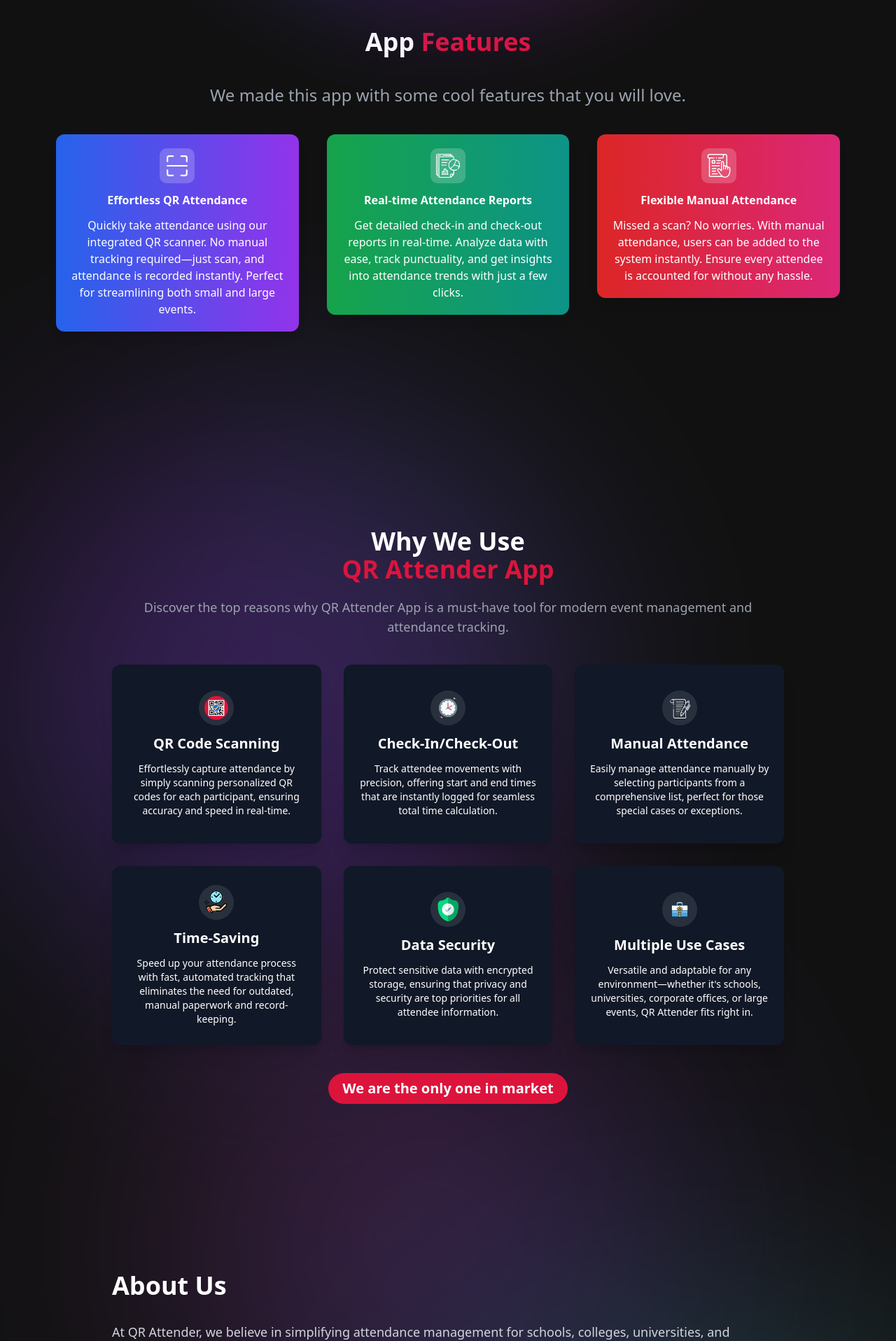
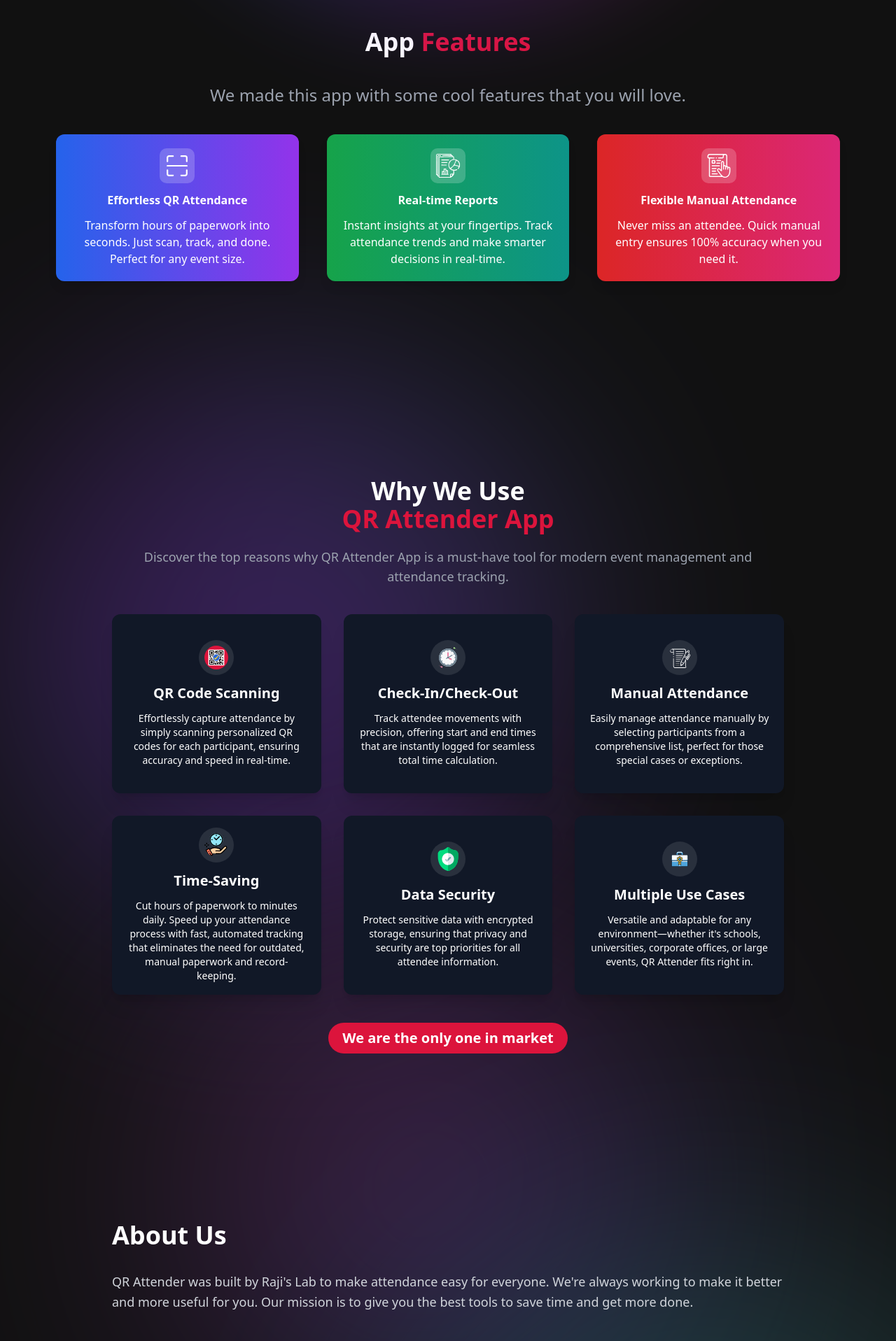
Before and after one commit to BuddhadebKoner/qrAttender.com, a React (Vite) app: page / in a window 1280 px wide. Shown: the part 880-2797 px from the top of the page at 70% size. Built offline with nearby package versions, Linux system fonts and the light colour scheme; no server answers; the HTML template or start-up script is replaced by a standard one.

Commit message:
info chnages

```diff
--- a/src/components/Hero.jsx
+++ b/src/components/Hero.jsx
@@ -18,7 +18,7 @@
             target="_blank"
             href="https://qrcards.rajislab.com/"
             className="w-fit h-fit bg-hero-text text-white px-4 lg:px-10 py-2 rounded-full mt-5 text-sm lg:text-xl font-semibold shadow-md hover:shadow-lg transition-all duration-300 transform md:hover:scale-105 hover:bg-opacity-90 relative z-10">
-            Generate QR ID
+            Generate QR CARDS
          </a>
          {/* <p className="text-gray-400 mt-10 relative z-10">to being a premium member</p>
             <div className="flex gap-5 justify-center items-center">
--- a/src/constant/constants.js
+++ b/src/constant/constants.js
@@ -1,8 +1,9 @@
 export const steps = [
   {
     id: 1,
-    title: "Step 1: Generate Your QR ID Card",
-    description: "Generate your QR ID card at Generate QR ID.",
+    title: "Step 1: Generate QR Cards",
+    description:
+      "Generate the QR ID cards for your students or employees at qrcards.rajislab.com",
     icon: "/assets/icons/steps/Frame.svg",
   },
   {
@@ -14,19 +15,21 @@
   {
     id: 3,
     title: "Step 3: Scan QR Codes",
-    description: "Use the QR Attender app to scan the codes and mark attendance.",
+    description:
+      "Use the QR Attender app to scan the codes and mark attendance.",
     icon: "/assets/icons/steps/Frame.svg",
   },
   {
     id: 4,
     title: "Step 4: Track Attendance",
-    description: "Track check-in and check-out times, calculate total time, and ensure accurate reporting.",
+    description:
+      "Track check-in and check-out times, calculate total time, and ensure accurate reporting.",
     icon: "/assets/icons/steps/Frame.svg",
   },
   {
     id: 5,
     title: "Step 5: Download Reports",
-    description: "Download attendance reports for analysis.",
+    description: "Download attendance sheets for later analysis.",
     icon: "/assets/icons/steps/Frame.svg",
   },
 ];
@@ -37,30 +40,42 @@
     id: 1,
     name: "Lozel Listones",
     date: "19 Aug 2024, 13:10",
-    feedback: "This app has been a game-changer for managing attendance. The QR code scanning feature is incredibly fast, and the user-friendly interface has significantly streamlined my daily workflow. It's truly a time-saver!",
+    feedback:
+      "This app saves me so much time! Scanning QR codes is fast, it made my job a bit easier and unique.",
     avatar: "/assets/reviews/Lozel_Listones.png",
   },
   {
     id: 2,
     name: "Echazarreta Nieves",
     date: "21 Sept 2024, 08:39",
-    feedback: "A huge thanks to Raji's Lab for addressing the issue so quickly! The latest update (09/15/2024) has enhanced the app’s performance, making it run flawlessly and efficiently. Highly appreciated!",
+    feedback:
+      "I was facing some issues with the app but the recent updates have made the app run so smoothly, many thanks to Raji's Lab for prompt attention to the problem that i was facing in the app. I'm impressed with how quick the support team is.",
     avatar: "/assets/reviews/Isaac_Echazarreta_Nieves.png",
   },
   {
     id: 3,
     name: "Julio César",
     date: "12 Oct 2024, 19:23",
-    feedback: "I’m impressed with what this app offers. While I’m still exploring the full benefits of the subscription, its features seem promising and very relevant to the teaching profession. Looking forward to seeing more!",
+    feedback:
+      "I'm still exploring QR Attender app, but i like what it does and i think it could be useful to the teaching profession, based on my experience.",
     avatar: "/assets/reviews/Julio_Cesar.png",
   },
   {
     id: 4,
     name: "Nujahan",
     date: "2 Jun 2024, 11:14",
-    feedback: "This app has been a game-changer for managing attendance. The QR code scanning feature is incredibly fast, and the user-friendly interface has significantly streamlined my daily workflow. It's truly a time-saver!",
+    feedback:
+      "This app is amazing for taking attendance. Scanning QR codes is quick, and I love how easy it is to use. It's saved me so much time every day",
     avatar: "/assets/reviews/Nurjahan.png",
   },
+  {
+    id: 5,
+    name: "Prabin Nayak",
+    date: "24 Oct 2024, 14:10",
+    feedback:
+      "I took premium it helps me to generate qr code id for students, it very usefull what i was looking for",
+    avatar: "/assets/reviews/prabin_nayak.webp",
+  }
 ];
 
 // cardData.js
@@ -71,16 +86,16 @@
     imgAlt: "group attendance",
     title: "Effortless QR Attendance",
     description:
-      "Quickly take attendance using our integrated QR scanner. No manual tracking required—just scan, and attendance is recorded instantly. Perfect for streamlining both small and large events.",
+      "Transform hours of paperwork into seconds. Just scan, track, and done. Perfect for any event size.",
     gradient: "from-blue-600 to-purple-600",
   },
   {
     id: 2,
     imgSrc: "/assets/icons/reports.svg",
     imgAlt: "group attendance",
-    title: "Real-time Attendance Reports",
+    title: "Real-time Reports",
     description:
-      "Get detailed check-in and check-out reports in real-time. Analyze data with ease, track punctuality, and get insights into attendance trends with just a few clicks.",
+      "Instant insights at your fingertips. Track attendance trends and make smarter decisions in real-time.",
     gradient: "from-green-600 to-teal-600",
   },
   {
@@ -89,7 +104,7 @@
     imgAlt: "group attendance",
     title: "Flexible Manual Attendance",
     description:
-      "Missed a scan? No worries. With manual attendance, users can be added to the system instantly. Ensure every attendee is accounted for without any hassle.",
+      "Never miss an attendee. Quick manual entry ensures 100% accuracy when you need it.",
     gradient: "from-red-600 to-pink-600",
   },
 ];
@@ -97,55 +112,66 @@
 export const faqData = [
   {
     question: "How does QR Attender work?",
-    answer: "QR Attender uses advanced QR code scanning technology to simplify attendance tracking. Once you create your personalized QR code, all it takes is a quick scan to log your attendance. It’s perfect for schools, events, or any organization, as it eliminates the need for manual record-keeping and makes the entire process seamless and paperless.",
+    answer:
+      "QR Attender uses advanced QR code scanning technology to simplify attendance tracking. Once you create your personalized QR code, all it takes is a quick scan to log your attendance. It’s perfect for schools, events, or any organization, as it eliminates the need for manual record-keeping and makes the entire process seamless and paperless.",
   },
   {
     question: "Is QR Attender secure?",
-    answer: "Yes, QR Attender prioritizes your data security. All attendance records and personal data are encrypted and securely stored on our servers, ensuring that only authorized users have access. We use industry-standard security protocols, so you can focus on managing attendance without worrying about data breaches or privacy issues.",
+    answer:
+      "Yes, QR Attender prioritizes your data security. All attendance records and personal data are encrypted and securely stored on our servers, ensuring that only authorized users have access. We use industry-standard security protocols, so you can focus on managing attendance without worrying about data breaches or privacy issues.",
   },
   {
     question: "How do I create a QR ID card?",
-    answer: "Creating your own QR ID card is quick and hassle-free! After you sign up, navigate to the 'Create QR ID' section. Simply upload your necessary information such as name and details, and our system will generate a unique QR code for you in seconds. This code is then linked to your profile and ready to use for attendance scanning.",
+    answer:
+      "You can generate QR ID card by visiting qrcards.rajislab.com just fill out the details and your QR Cards will be generated instantly.",
   },
   {
     question: "How do I download attendance reports?",
-    answer: "Downloading attendance reports is incredibly easy and flexible. You can access your reports by heading to the 'Reports' section. From there, select the time period you're interested in—whether it's daily, weekly, or monthly—and export the data in a format of your choice. The report generation is fast and can be customized to your specific needs.",
+    answer:
+      "Downloading attendance reports is incredibly easy and flexible. You can access your reports by heading to the 'Reports' section. From there, select the time period you're interested in—whether it's daily, weekly, or monthly—and export the data in a format of your choice. The report generation is fast and can be customized to your specific needs.",
   },
   {
     question: "How do I use QR Attender?",
-    answer: "QR Attender is designed with simplicity in mind. Start by registering an account and creating your personal QR ID. Once that's done, all you have to do is scan your QR code at any participating location or event. The system will instantly log your attendance, saving you from dealing with cumbersome manual processes. You can also track your attendance history and download reports whenever needed.",
-  }
+    answer:
+      "QR Attender is designed with simplicity in mind. Start by registering an account and creating your personal QR ID. Once that's done, all you have to do is scan your QR code at any participating location or event. The system will instantly log your attendance, saving you from dealing with cumbersome manual processes. You can also track your attendance history and download reports whenever needed.",
+  },
 ];
 
 export const keyFeatures = [
   {
     title: "QR Code Scanning",
-    description: "Effortlessly capture attendance by simply scanning personalized QR codes for each participant, ensuring accuracy and speed in real-time.",
+    description:
+      "Effortlessly capture attendance by simply scanning personalized QR codes for each participant, ensuring accuracy and speed in real-time.",
     icon: "/assets/key-features/qr-code.svg",
   },
   {
     title: "Check-In/Check-Out",
-    description: "Track attendee movements with precision, offering start and end times that are instantly logged for seamless total time calculation.",
+    description:
+      "Track attendee movements with precision, offering start and end times that are instantly logged for seamless total time calculation.",
     icon: "/assets/key-features/check-in.svg",
   },
   {
     title: "Manual Attendance",
-    description: "Easily manage attendance manually by selecting participants from a comprehensive list, perfect for those special cases or exceptions.",
+    description:
+      "Easily manage attendance manually by selecting participants from a comprehensive list, perfect for those special cases or exceptions.",
     icon: "/assets/key-features/manual-attdence.svg",
   },
   {
     title: "Time-Saving",
-    description: "Speed up your attendance process with fast, automated tracking that eliminates the need for outdated, manual paperwork and record-keeping.",
+    description:
+      "Cut hours of paperwork to minutes daily. Speed up your attendance process with fast, automated tracking that eliminates the need for outdated, manual paperwork and record-keeping.",
     icon: "/assets/key-features/save-time.svg",
   },
   {
     title: "Data Security",
-    description: "Protect sensitive data with encrypted storage, ensuring that privacy and security are top priorities for all attendee information.",
+    description:
+      "Protect sensitive data with encrypted storage, ensuring that privacy and security are top priorities for all attendee information.",
     icon: "/assets/key-features/shield.svg",
   },
   {
     title: "Multiple Use Cases",
-    description: "Versatile and adaptable for any environment—whether it's schools, universities, corporate offices, or large events, QR Attender fits right in.",
+    description:
+      "Versatile and adaptable for any environment—whether it's schools, universities, corporate offices, or large events, QR Attender fits right in.",
     icon: "/assets/key-features/use-case.svg",
   },
 ];
@@ -153,7 +179,8 @@
 
 export const aboutUsData = {
   title: "About Us",
-  description: "At QR Attender, we believe in simplifying attendance management for schools, colleges, universities, and businesses. Our innovative platform leverages QR code technology to ensure fast, accurate, and secure attendance tracking, saving you time and effort.",
+  description:
+    "QR Attender was built by Raji's Lab to make attendance easy for everyone. We're always working to make it better and more useful for you. Our mission is to give you the best tools to save time and get more done.",
   teamMembers: [
     {
       name: "MD RAJIBUL ISLAM",
@@ -176,14 +203,35 @@
   ],
   callToAction: {
     title: "Join us in transforming the way you manage attendance!",
-    contactDescription: "Contact us today to learn more about how QR Attender can benefit your organization.",
+    contactDescription:
+      "Contact us today to learn more about how QR Attender can benefit your organization.",
   },
   socialLinks: [
-    { name: "Instagram", url: "https://www.instagram.com/rajis_lab", icon: '/assets/icons/media/insta.png' },
-    { name: "Facebook", url: "https://www.facebook.com/rajislab.fb", icon: '/assets/icons/media/fb.svg' },
-    { name: "YouTube", url: "https://www.youtube.com/@rajislab?sub_confirmation=1", icon: '/assets/icons/media/youtube.svg' },
-    { name: "LinkedIn", url: "https://www.linkedin.com/in/rajislab", icon: '/assets/icons/media/linkedin.svg' },
-    { name: "X", url: "https://x.com/Rajis_Lab", icon: '/assets/icons/media/x.svg' },
+    {
+      name: "Instagram",
+      url: "https://www.instagram.com/rajis_lab",
+      icon: "/assets/icons/media/insta.png",
+    },
+    {
+      name: "Facebook",
+      url: "https://www.facebook.com/rajislab.fb",
+      icon: "/assets/icons/media/fb.svg",
+    },
+    {
+      name: "YouTube",
+      url: "https://www.youtube.com/@rajislab?sub_confirmation=1",
+      icon: "/assets/icons/media/youtube.svg",
+    },
+    {
+      name: "LinkedIn",
+      url: "https://www.linkedin.com/company/rajislab",
+      icon: "/assets/icons/media/linkedin.svg",
+    },
+    {
+      name: "X",
+      url: "https://x.com/Rajis_Lab",
+      icon: "/assets/icons/media/x.svg",
+    },
   ],
   footerNote: "Check out more of our solutions at",
 };
```
Also changed, not shown: index.html (+12 -0 lines), public/assets/icons/download.svg, public/assets/reviews/prabin_nayak.webp (added), src/components/Testimonials.jsx (line endings or trailing spaces).
